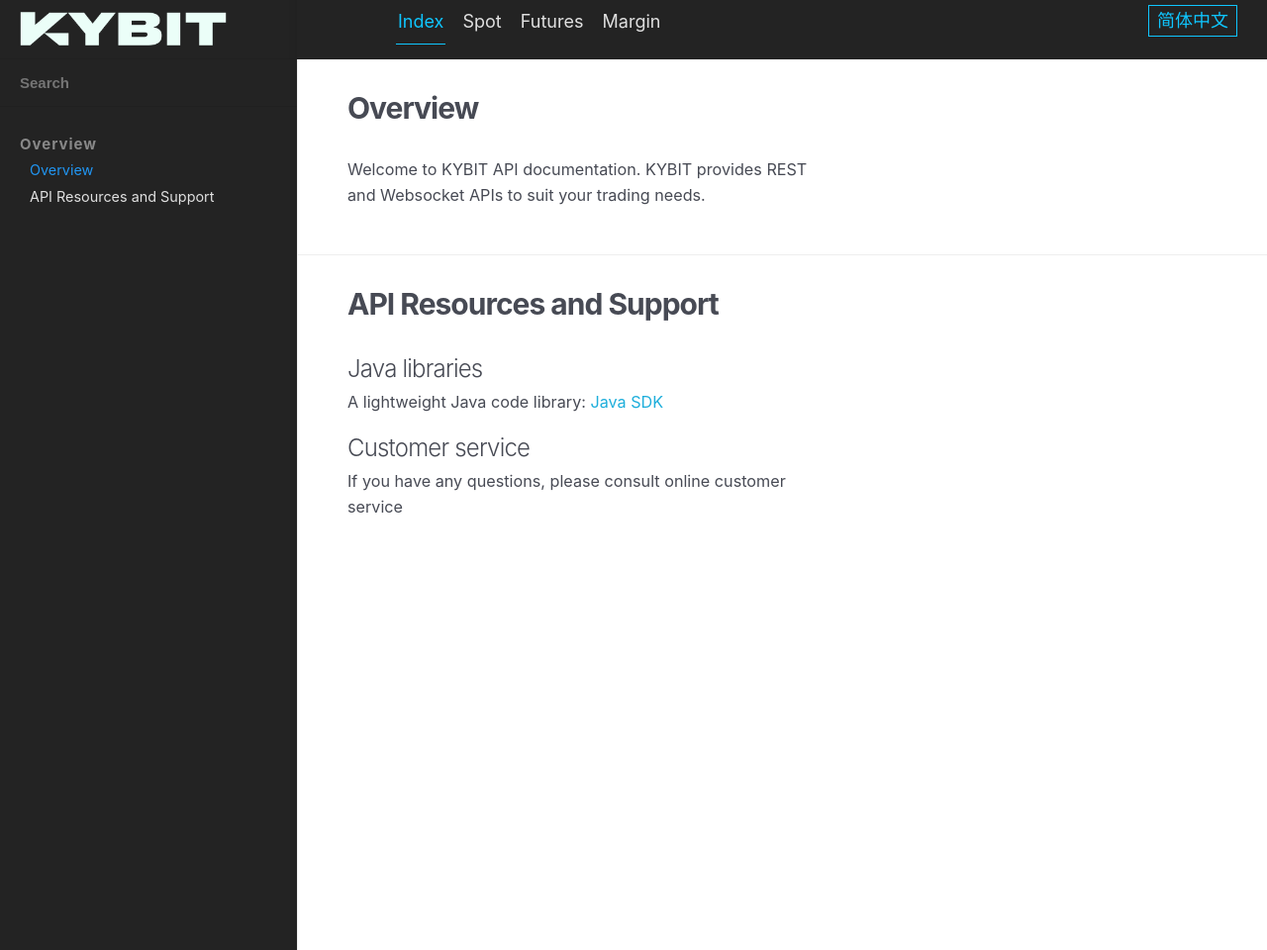
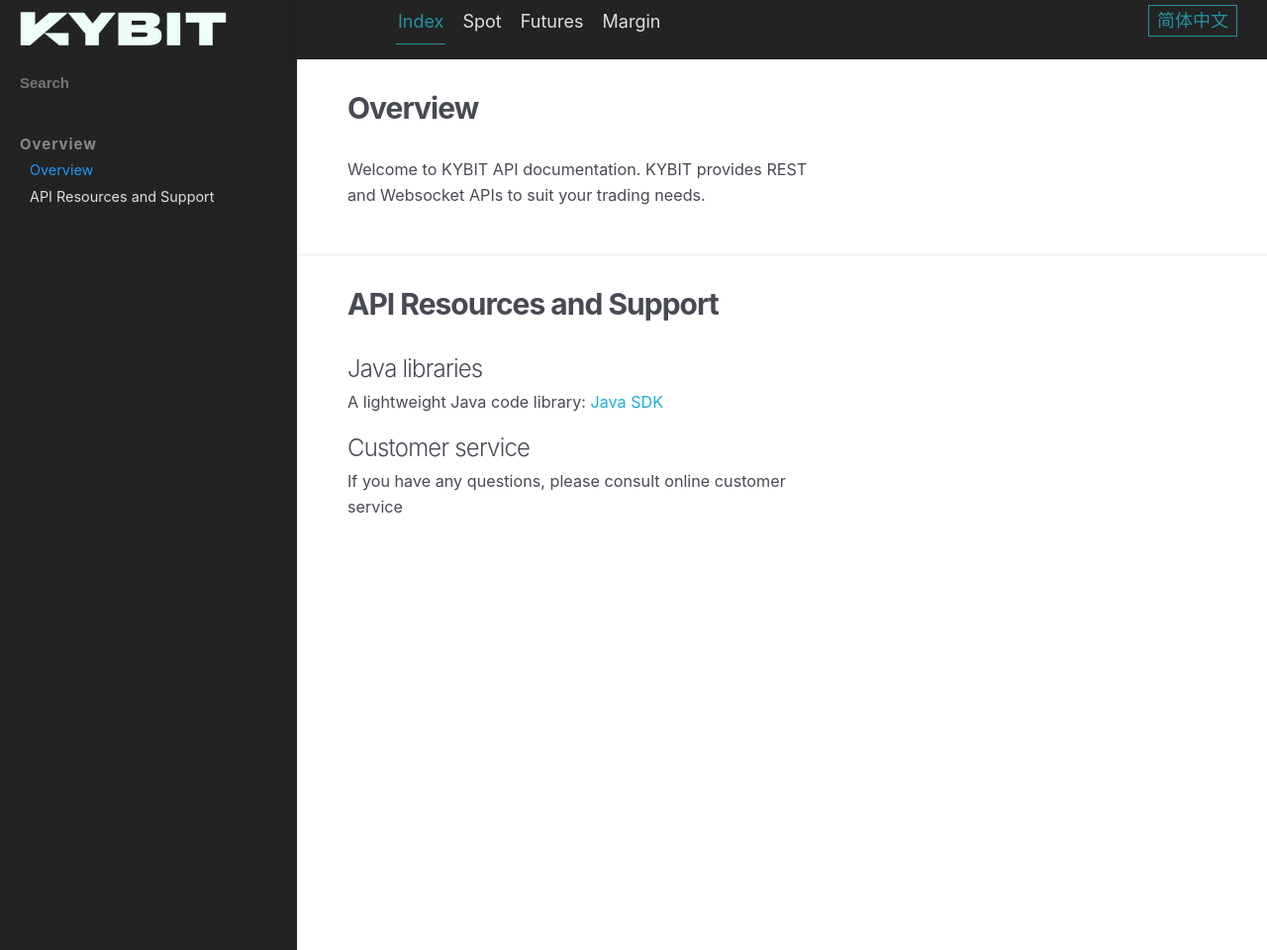
Before and after one commit to redennessy14/api-doc, a Jekyll site: the page built from index.html, in a window 1280 px wide. Shown: the whole page at 99% size. Built offline with Jekyll 4.4.1, drawn with Linux system fonts in a browser that asks for light colours; nearby versions of some CDN libraries.

Commit message:
change color

```diff
--- a/_sass/_main.scss
+++ b/_sass/_main.scss
@@ -630,8 +630,8 @@ header {
 	line-height: 30px;
 	padding: 0 8px;
 	margin-right: 30px;
-	border: 1px solid #0fc6ff;
-	color: #0fc6ff;
+	border: 1px solid #2492a3;
+	color: #2492a3;
 	cursor: pointer;
 }
 
@@ -652,7 +652,7 @@ header {
 		}
 	}
 	.active-type {
-		color: #0fc6ff;
-		border-bottom: 1px solid #0fc6ff;
+		color: #2492a3;
+		border-bottom: 1px solid #2492a3;
 	}
 }
--- a/_sass/_monaki.scss
+++ b/_sass/_monaki.scss
@@ -5,7 +5,7 @@
 .right-code code .l { color: #ae81ff } /* Literal */
 .right-code code .n { color: #f8f8f2 } /* Name */
 .right-code code .o { color: #f92672 } /* Operator */
-.right-code code .p { color: #0fc6ff; font-weight: bold } /* Punctuation */
+.right-code code .p { color: #2492a3; font-weight: bold } /* Punctuation */
 .right-code code .cm { color: #75715e } /* Comment.Multiline */
 .right-code code .cp { color: #75715e } /* Comment.Preproc */
 .right-code code .c1 { color: #75715e } /* Comment.Single */
```
